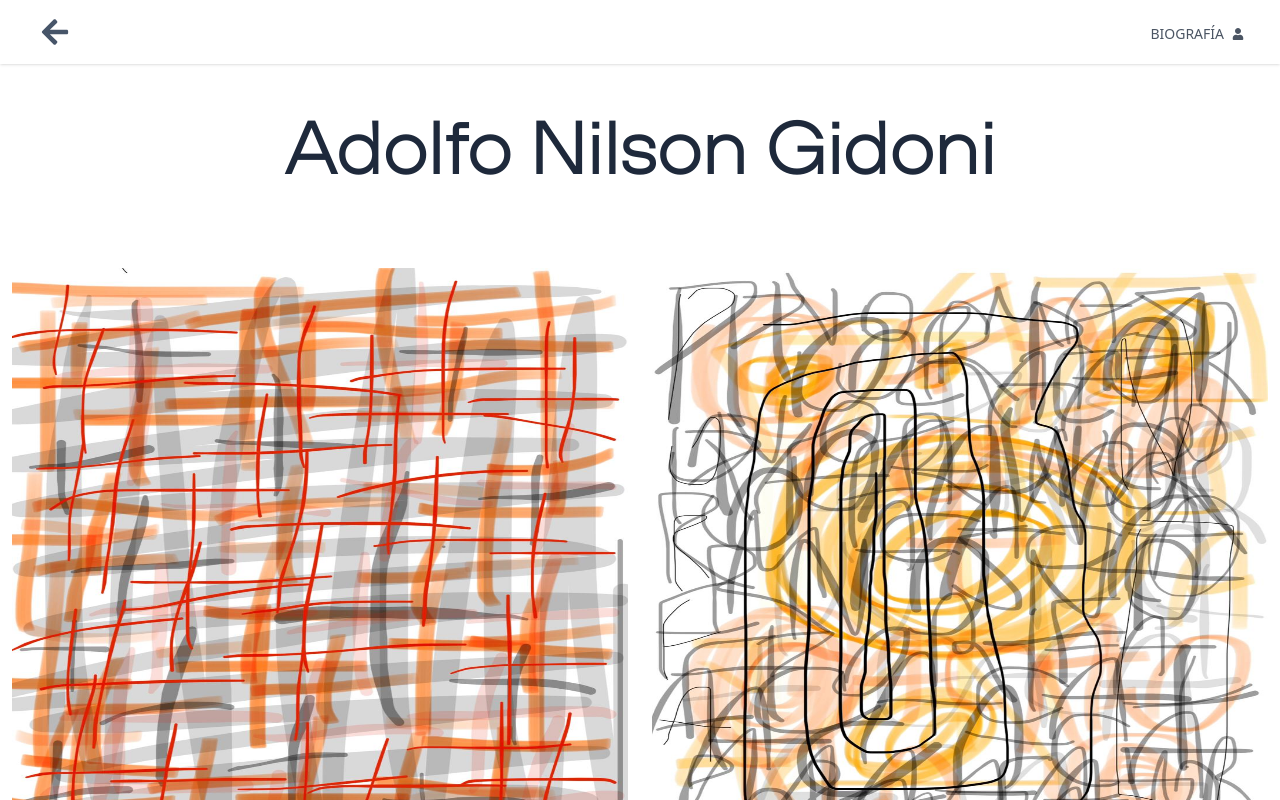
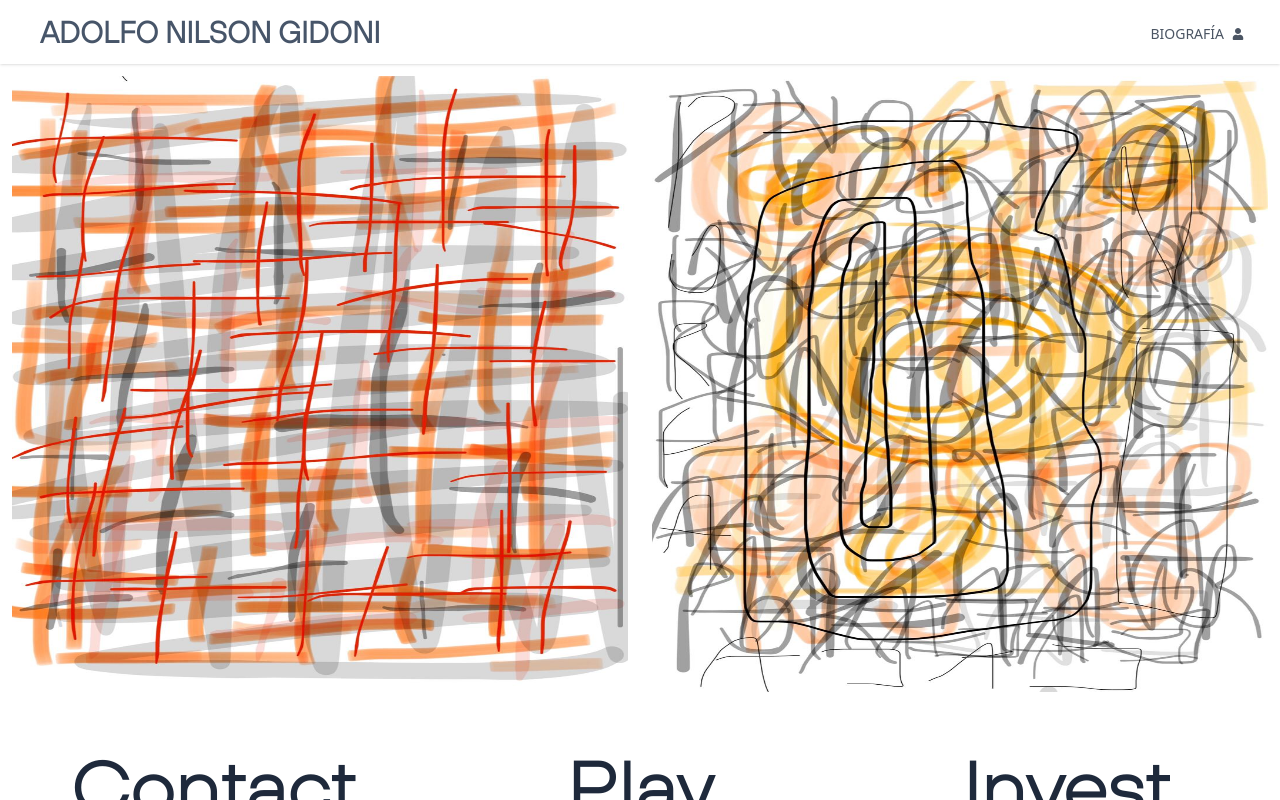
Before and after one commit to adolgid/adolgid.github.io, a React (Vite) app: page /#/aboutme in a window 1280 px wide. Shown: the top 800 px of the page. Built offline with nearby package versions, Linux system fonts and the light colour scheme.

Commit message:
fix: change

```diff
--- a/src/contexts/IconContext.tsx
+++ b/src/contexts/IconContext.tsx
@@ -9,7 +9,7 @@ import {
   FaUser,
   FaVolumeUp,
   FaVolumeMute,
-  FaArrowLeft,
+  FaHome,
 } from "react-icons/fa";
 
 const icons: Record<string, IconType> = {
@@ -21,7 +21,7 @@ const icons: Record<string, IconType> = {
   bio: FaUser,
   volumeUp: FaVolumeUp,
   mute: FaVolumeMute,
-  left: FaArrowLeft,
+  home: FaHome,
 };
 
 export const IconContext = React.createContext(icons);
--- a/src/layouts/Header/Header.tsx
+++ b/src/layouts/Header/Header.tsx
@@ -6,11 +6,11 @@ export default function Header() {
     <header className="relative shadow z-20 bg-white">
       <nav className="w-full fixed md:relative z-20">
         <div className="max-w-7xl mx-auto px-4 sm:px-6 lg:px-8 bg-white w-full">
-          <div className="flex justify-between h-16 ">
-            <div className="flex">
-              <Link to="/" className="flex items-center">
+          <div className="flex items-center justify-between h-16 ">
+            <div className="flex items-center justify-center">
+              <Link to="/" className="flex items-center justify-center">
                 <span className="ml-2 text-3xl font-bold text-slate-600 uppercase font-hoves-light">
-                  <Icon name="left" />
+                  Adolfo Nilson Gidoni
                 </span>
               </Link>
             </div>
@@ -23,7 +23,7 @@ export default function Header() {
                 <Icon name="bio" className="ml-2 block h-3 w-3" />
               </Link>
             </div>
-            <div className="mr-2 flex md:hidden">
+            <div className="mr-2 flex md:hidden space-x-4 py-2">
               <Link
                 to="/aboutme"
                 className="inline-flex items-center px-1 pt-1 text-sm font-medium text-gray-600 hover:text-zinc-600"
--- a/src/pages/aboutme/AboutMe.tsx
+++ b/src/pages/aboutme/AboutMe.tsx
@@ -9,15 +9,6 @@ const images: string[] = [image1, image2, perfil];
 export default function AboutMe() {
   return (
     <>
-      <div className="flex">
-        <div className="w-full flex flex-col items-center justify-between bg-white">
-          <div className="max-w-full p-6 md:p-12">
-            <h1 className="text-3xl md:text-5xl font-wrap lg:text-7xl font-bold text-slate-800 mb-4 md:mb-6 font-hoves-extended-extralight">
-              Adolfo Nilson Gidoni
-            </h1>
-          </div>
-        </div>
-      </div>
       <div className="flex">
         <div className="w-full flex items-center justify-between bg-white">
           <div className="w-1/2 p-6 md:p-3">
```
